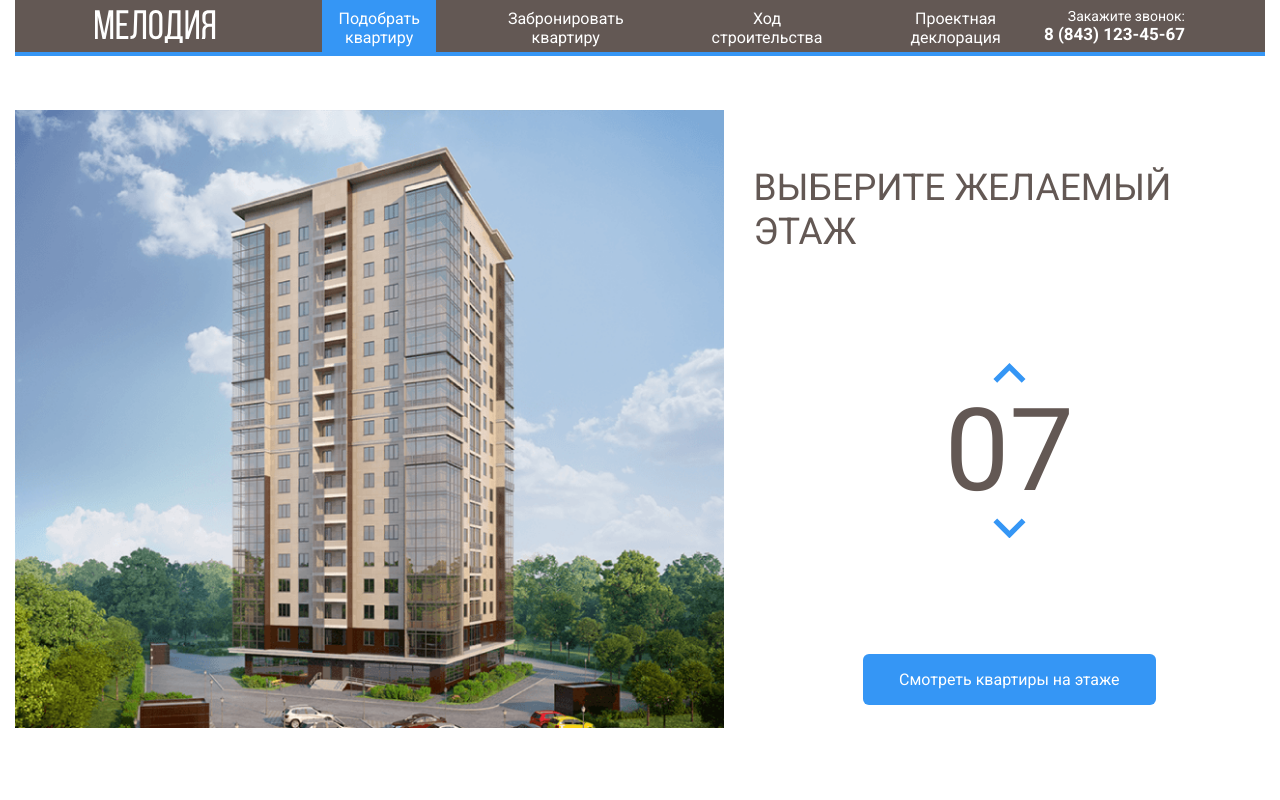
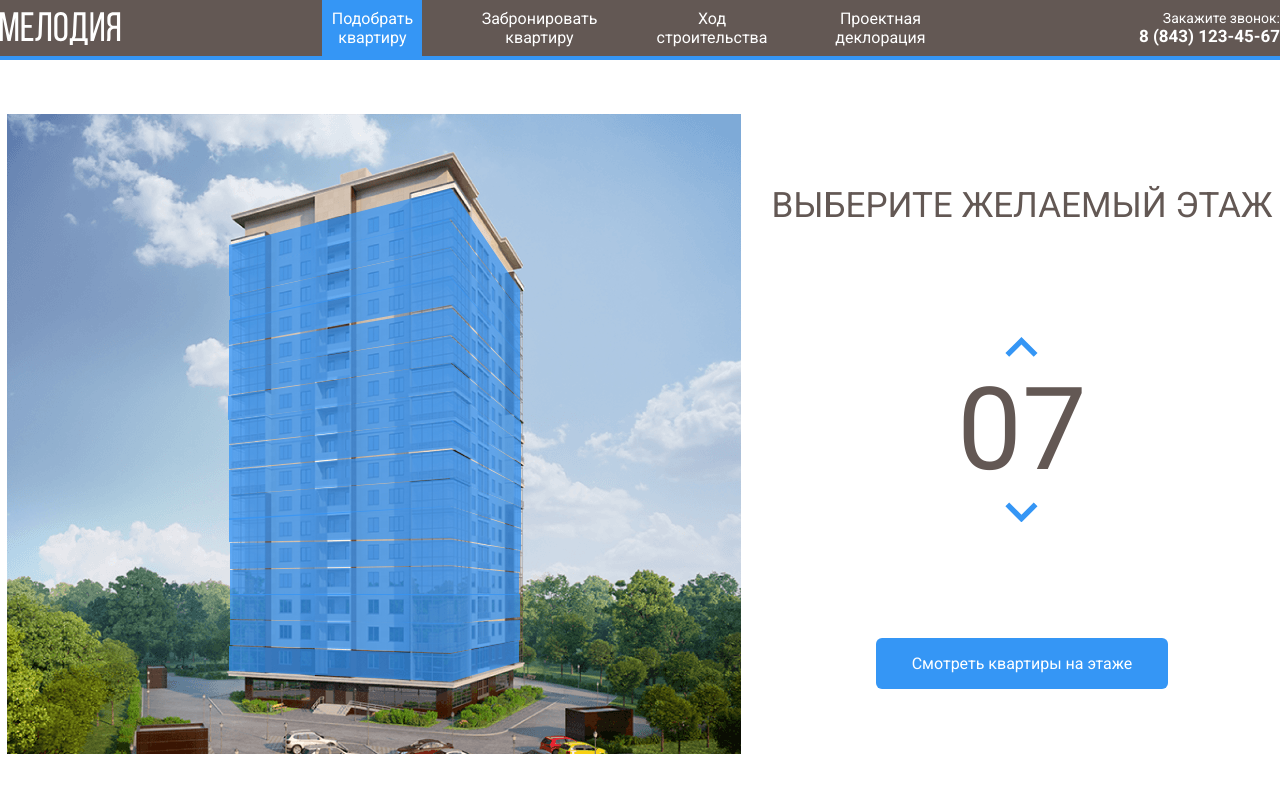
Before and after one commit to miroshnikoff84/resident-complex, a website: page app/index.html in a window 1280 px wide. Shown: the top 800 px of the page. Drawn offline with Linux system fonts and the light colour scheme.

Commit message:
refact project and add svg in canvas

```diff
--- a/app/index.html
+++ b/app/index.html
@@ -17,11 +17,9 @@
     <header class="header">
       <div class="container">
         <div class="header__inner">
-          <div class="header__logo">
-            <a class="header__logo-link" href="#">
+            <a class="header__logo" href="#">
               <img src="images/header-logo.svg" alt="header-logo">
             </a>
-          </div>
           <nav class="menu">
             <ul class="menu__list">
               <li class="menu__list-item menu__list-item--active" id="first-item" data-tab="1">
@@ -50,17 +48,42 @@
       <div class="container">
         <div class="main__inner">
           <div class="canvas">
-            <img class="canvas__img" src="images/canvas.png" alt="canvas">
+            <svg width="734" height="640" viewBox="0 0 734 640" fill="none" xmlns="http://www.w3.org/2000/svg" xmlns:xlink="http://www.w3.org/1999/xlink">
+              <rect width="734" height="640" fill="url(#pattern0)"/>
+              <defs>
+              <pattern id="pattern0" patternContentUnits="objectBoundingBox" width="1" height="1">
+              <use xlink:href="#image0_1_86" transform="translate(-0.00408719) scale(0.0013624 0.0015625)"/>
+              </pattern>
+              <image id="image0_1_86" width="740" height="640" xlink:href="images/canvas.png"/>
+              </defs>
+              <path d="M222 532L442.8 540L512 526.3V548L443.5 567.7L222 556.7V532Z" fill="#3595F6" fill-opacity="0.75"/>
+              <path d="M223 531V506L443.3 509.3L513 506V526L443.7 539L223 531Z" fill="#3595F6" fill-opacity="0.75"/>
+              <path d="M223 505V480H444H513V503L445 510L223 505Z" fill="#3595F6" fill-opacity="0.75"/>
+              <path d="M223 481V456L444.3 452.3L512 459V481H444" fill="#3595F6" fill-opacity="0.75"/>
+              <path d="M223 455V429L444.5 425.7L513 436.7V458L444 451.3L223 455Z" fill="#3595F6" fill-opacity="0.75"/>
+              <path d="M222 428V404.3L443 392L514 415V436.3L443 424L222 428Z" fill="#3595F6" fill-opacity="0.75"/>
+              <path d="M222 406V381L444.2 364.7L514 393.3V414L443.7 392.3L222 406Z" fill="#3595F6" fill-opacity="0.75"/>
+              <path d="M222 381V356L444.5 335.7L514 372.3V393L442 364.3L222 381Z" fill="#3595F6" fill-opacity="0.75"/>
+              <path d="M222 355V331L445 306.3L514 350.3V372L444.7 334L222 355Z" fill="#3595F6" fill-opacity="0.75"/>
+              <path d="M222 330V306L444.5 277.3L514 328.3V349L443.7 306.7L222 330Z" fill="#3595F6" fill-opacity="0.75"/>
+              <path d="M221 306V282L443.3 249L514 308.3V328L444 277.3L221 306Z" fill="#3595F6" fill-opacity="0.75"/>
+              <path d="M222 281V257L443.2 222L513 286V307L444.3 248.7L222 281Z" fill="#3595F6" fill-opacity="0.75"/>
+              <path d="M222 257V232L444.3 194L513 264.3V285L444 221L222 257Z" fill="#3595F6" fill-opacity="0.75"/>
+              <path d="M222 231V206L442.8 162.3L513 241.3V264L444 190.7L222 231Z" fill="#3595F6" fill-opacity="0.75"/>
+              <path d="M223 207V182L443 134L513 219V242L442.3 162.7L223 207Z" fill="#3595F6" fill-opacity="0.75"/>
+              <path d="M222 182V157L441.8 105L513 197.3V220L443.3 133.7L222 182Z" fill="#3595F6" fill-opacity="0.75"/>
+              <path d="M222 157V131L444 74.3L513 176V197L443.7 105.3L222 157Z" fill="#3595F6" fill-opacity="0.75"/>
+
+              </svg>
         </div>
         <div class="select">
-            <h3 class="select__title">Выберите желаемый этаж</h3>
+          <h5 class="select__title">Выберите желаемый этаж</h5>
           <div class="select__floor">
             <div class="btn-up"></div>
             <div class="number-floor">07</div>
             <div class="btn-down"></div>
           </div>
           <button class="select__btn-view">Смотреть квартиры на этаже</button>
-          </div>
         </div>
       </div>
     </main>
--- a/app/scss/_fonts.scss
+++ b/app/scss/_fonts.scss
@@ -1,4 +1,7 @@
 @font-face {
-    font-family: 'BebasNeue';
-    src: url('../fonts/bebasneuecyrillic.ttf') format('ttf');
-  }
+  font-family: 'Bebas Neue Cyrillic';
+  src: local('Bebas Neue Cyrillic'), local('BebasNeueCyrillic'),
+      url('../fonts/BebasNeueCyrillic.woff2') format('woff2'),
+      url('../fonts/BebasNeueCyrillic.woff') format('woff');
+  font-display: swap;
+}
--- a/app/scss/_global.scss
+++ b/app/scss/_global.scss
@@ -10,6 +10,8 @@ body {
 }
 
 .main {
+	max-width: 1280px;
+	margin: auto;
 	flex: 1 0 auto;
 }
 .footer {
@@ -18,6 +20,5 @@ body {
 
 .container{
   max-width: 1440px;
-  margin: 0 auto;
-  padding: 0 15px;
+  margin: auto;
 }
--- a/app/scss/style.scss
+++ b/app/scss/style.scss
@@ -13,11 +13,14 @@
 }
 
 .header {
-    &__inner {
-        height: 56px;
-        padding: 0 80px;
     background-color: #635854;
     border-bottom: 4px solid #3596F5;
+
+    &__inner {
+        max-width: 1280px;
+        margin: auto;
+        height: 56px;
+
     }
 }
 
@@ -31,9 +34,10 @@
     }
 
     &__list-item {
+        display: flex;
+        align-items: center;
         text-align: center;
         height: 100%;
-        padding: 9px 16px;
         margin: 0 28px;
         cursor: pointer;
 
@@ -49,18 +53,21 @@
         color: #FFF;
     }
 }
-.contacts{
+
+.contacts {
     display: flex;
     flex-direction: column;
     align-items: flex-end;
-    &__text{
+
+    &__text {
         color: #FFF;
         font-family: 'Roboto';
         font-size: 14px;
         line-height: 16px;
         font-weight: 400;
     }
-    &__tel{
+
+    &__tel {
         color: #FFF;
         font-family: 'Roboto';
         font-size: 17px;
@@ -69,69 +76,77 @@
     }
 }
 
-.main{
-    display: flex;
-    justify-content: center;
-    align-items: center;
+.main {
     padding-top: 54px;
     padding-bottom: 99px;
-    &__inner{
+
+    &__inner {
+
         display: flex;
         flex-direction: row;
         align-items: center;
     }
 }
 
-.footer{
-    &__inner{
+.footer {
+    background-color: #D7D7D7;
+    border-top: 4px solid #3596F5;
+
+    &__inner {
         height: 171px;
         display: flex;
         flex-direction: row;
         justify-content: space-between;
         align-items: center;
         padding: 0 80px;
-        background-color: #D7D7D7;
-        border-top: 4px solid #3596F5;
+
     }
-    &__left-side{
+
+    &__left-side {
         display: flex;
         flex-direction: row;
         justify-content: space-between;
         align-items: center;
         max-width: 427px;
     }
-    &__contacts{
+
+    &__contacts {
         display: flex;
         flex-direction: column;
         margin-left: 37px;
         margin-right: 59px;
     }
-    &__contacts-text{
+
+    &__contacts-text {
         color: #635854;
         font-size: 14px;
         font-family: 'Roboto';
         font-weight: 400;
         line-height: 16px;
     }
-    &__contacts-tel{
+
+    &__contacts-tel {
         color: #635854;
         font-size: 17px;
         font-family: 'Roboto';
         font-weight: 700;
         line-height: 20px;
     }
-    &__social{
+
+    &__social {
         display: flex;
         flex-direction: row;
         justify-content: space-between;
         align-items: center;
         width: 125px;
     }
-    &__right-side{
+
+    &__right-side {
         display: flex;
         flex-direction: row;
     }
-    &__rs-link{
+
+    &__rs-link {
         margin-left: 20px;
         color: #635854;
         text-decoration-line: underline;
@@ -142,13 +157,15 @@
     }
 }
 
-.select{
+.select {
+    max-width: 515px;
     display: flex;
     flex-direction: column;
     align-items: center;
     margin-left: 30px;
     height: 505px;
-    &__floor{
+
+    &__floor {
         height: 185px;
         display: flex;
         flex-direction: column;
@@ -156,59 +173,68 @@
         align-items: center;
         margin-bottom: 116px;
     }
-    &__title{
+
+    &__title {
         color: #635854;
         text-transform: uppercase;
         font-family: 'Roboto';
-        font-size: 37px;
-        font-weight: 400;
+        font-size: 35px;
+        font-weight: 200;
         line-height: 44px;
         margin-bottom: 109px;
     }
-    &__btn-view{
+
+    &__btn-view {
         background-color: #3596f5;
         color: #FFF;
         font-family: 'Roboto';
         font-weight: 400;
-       font-size: 16px;line-height: 19px;
+        font-size: 16px;
+        line-height: 19px;
         padding: 16px 36px;
         border-radius: 6px;
         cursor: pointer;
         border: none;
-       &:hover{
+
+        &:hover {
             background-color: #0e72d6;
         }
     }
 }
 
 .btn-up,
-.btn-down{
+.btn-down {
     width: 33px;
     height: 20px;
     background-image: url(../images/btn-up.svg);
     cursor: pointer;
 }
-.btn-down{
+
+.btn-down {
     background-image: url(../images/btn-down.svg);
 }
-.number-floor{
+
+.number-floor {
     color: #635854;
     font-size: 115px;
     font-family: 'Roboto';
 }
-.overlay-hidden{
+
+.overlay-hidden {
     display: none;
 }
-.overlay{
+
+.overlay {
     position: fixed;
     width: 100%;
     height: 100vh;
     top: 0;
     left: 0;
-    background-color: rgba(0,0,0, .7);
+    background-color: rgba(0, 0, 0, .7);
     z-index: 2;
 }
-.modal{
+
+.modal {
     display: flex;
     flex-direction: row;
     align-items: center;
@@ -219,9 +245,11 @@
     transform: translate(-50%, -50%);
     width: 1000px;
     height: 565px;
-    background-color: #EBEBEB;;
+    background-color: #EBEBEB;
+    ;
     z-index: 3;
-    &__close{
+
+    &__close {
         position: absolute;
         right: 27px;
         top: 38px;
@@ -234,15 +262,17 @@
         cursor: pointer;
     }
 }
-.floor-layout{
+
+.floor-layout {
     display: flex;
     flex-direction: column;
     justify-content: space-between;
     height: 458px;
     text-align: center;
     margin-left: 80px;
-    &__title{
-        font-family: 'Roboto';
+
+    &__title {
+        font-family: 'Bebas Neue Cyrillic', sans-serif;
         font-size: 24px;
         font-weight: 400;
         line-height: 29px;
@@ -250,19 +280,22 @@
         text-transform: uppercase;
     }
 }
-.choice-apart{
+
+.choice-apart {
     height: 100%;
     width: 403px;
     background-color: #fff;
     padding-left: 46px;
-    &__list{
+
+    &__list {
         display: flex;
         flex-direction: column;
         justify-content: space-between;
         height: 280px;
         margin-bottom: 57px;
     }
-    &__title{
+
+    &__title {
         margin-top: 50px;
         font-family: 'Roboto';
         font-size: 24px;
@@ -272,15 +305,17 @@
         text-transform: uppercase;
         margin-bottom: 55px;
     }
-    &__link{
+
+    &__link {
         color: #3596F5;
         font-family: 'Roboto';
         font-weight: 400;
         font-size: 16px;
         line-height: 19px;
     }
-    &__link--sold{
-        color:#635854;
+
+    &__link--sold {
+        color: #635854;
         cursor: default;
     }
 }
```
Also changed, not shown: app/css/style.min.css, app/fonts/BebasNeueCyrillic.woff (added), app/fonts/BebasNeueCyrillic.woff2 (added), app/fonts/bebasneuecyrillic.ttf (deleted). Lines whose indentation alone changed are shown as unchanged.
